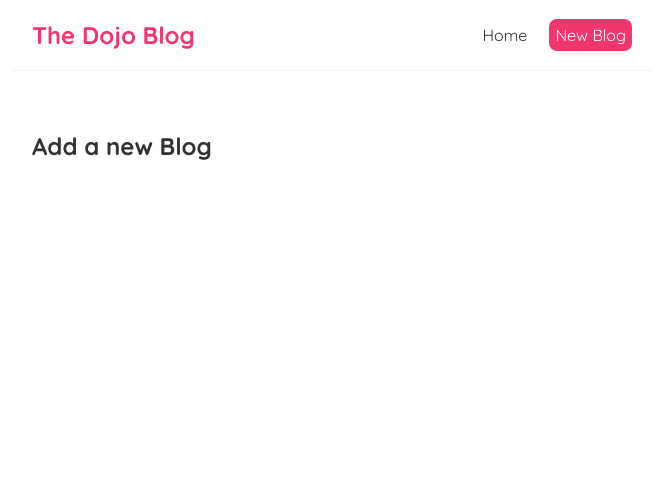
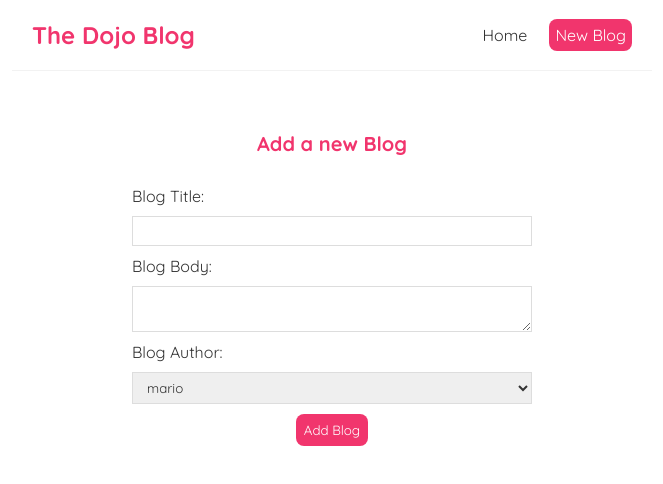
Before and after one commit to calvinearnshaw/REACT-Microblog, a React (Create React App) app: page /create in a window 1280 px wide. Shown: the top 484 px of the page, without its empty margins (308-971 px from the left). Built offline with nearby package versions, Linux system fonts and the light colour scheme.

Commit message:
Tutorial #27: Controlled Inputs

```diff
--- a/src/Create.js
+++ b/src/Create.js
@@ -1,7 +1,37 @@
+import {useState} from "react";
+
 const Create = function() {
+    const [title, setTitle] = useState('');
+    const [body, setBody] = useState('');
+    const [author, setAuthor] = useState('mario');
+
     return (
         <div className="create">
             <h2>Add a new Blog</h2>
+            <form>
+                <label>Blog Title:</label>
+                <input
+                    type='text'
+                    required
+                    value = {title}
+                    onChange={(e) => setTitle(e.target.value)}
+                />
+                <label>Blog Body:</label>
+                <textarea
+                    required
+                    value = {body}
+                    onChange={(e) => setBody(e.target.value)}
+                ></textarea>
+                <label>Blog Author:</label>
+                <select
+                    value = {author}
+                    onChange = {(e) => setAuthor(e.target.value)}
+                >
+                    <option value='mario'>mario</option>
+                    <option value='yoshi'>yoshi</option>
+                </select>
+                <button>Add Blog</button>
+            </form>
         </div>
     );
 }
--- a/src/index.css
+++ b/src/index.css
@@ -72,3 +72,39 @@
   border-radius: 8px;
   cursor: pointer;
 }
+
+
+.create {
+  max-width: 400px;
+  margin: 0 auto;
+  text-align: center;
+}
+
+.create label {
+  text-align: left;
+  display: block;
+}
+
+.create h2 {
+  font-size: 20px;
+  color: #f1356d;
+  margin-bottom: 30px;
+}
+
+.create input, .create textarea, .create select {
+  width: 100%;
+  padding: 6px 10px;
+  margin: 10px 0;
+  border: 1px solid #ddd;
+  box-sizing: border-box;
+  display: block;
+}
+
+.create button {
+  background-color: #f1356d;
+  color: #FFFFFF;
+  border: 0;
+  padding: 8px;
+  border-radius: 8px;
+  cursor: pointer;
+}
```
